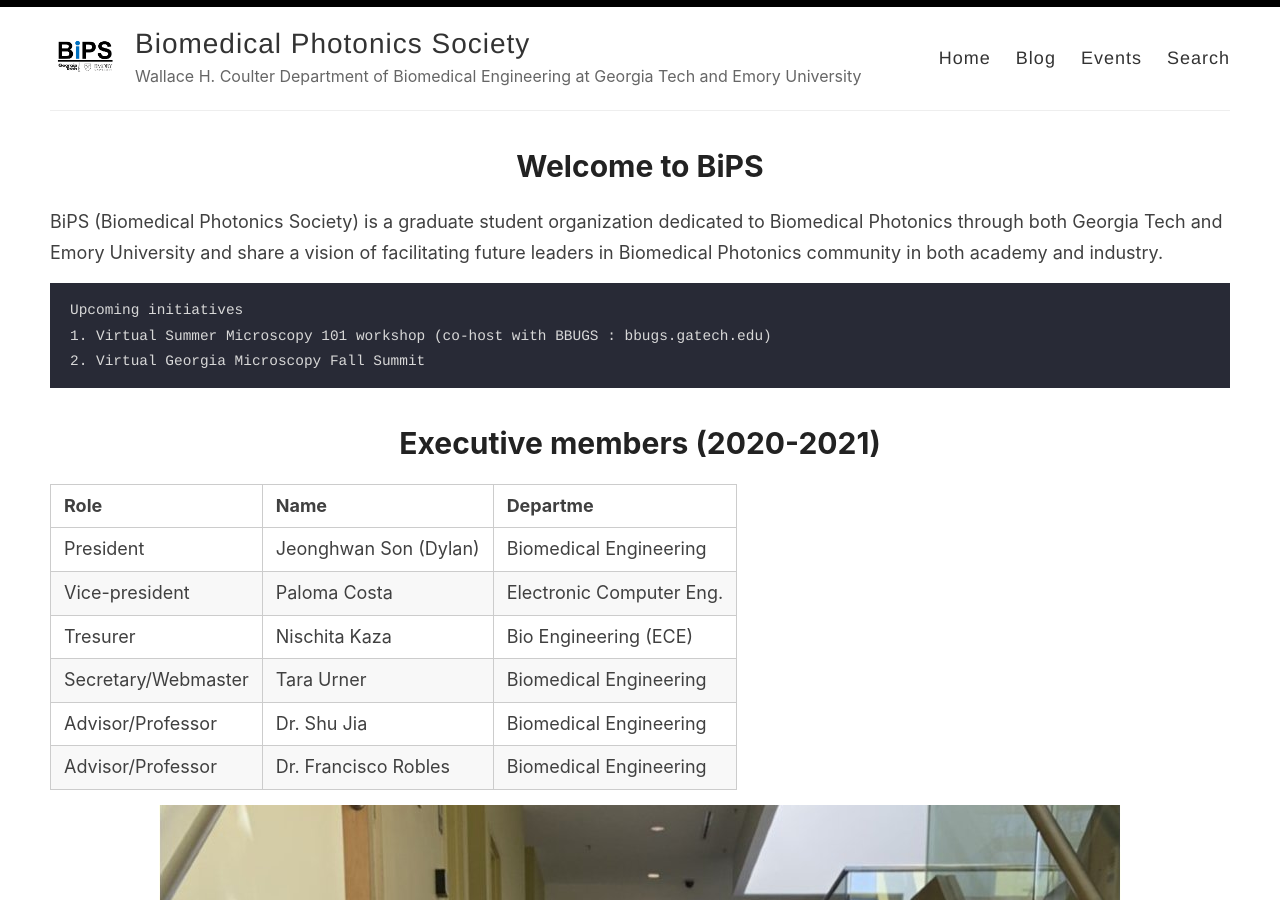
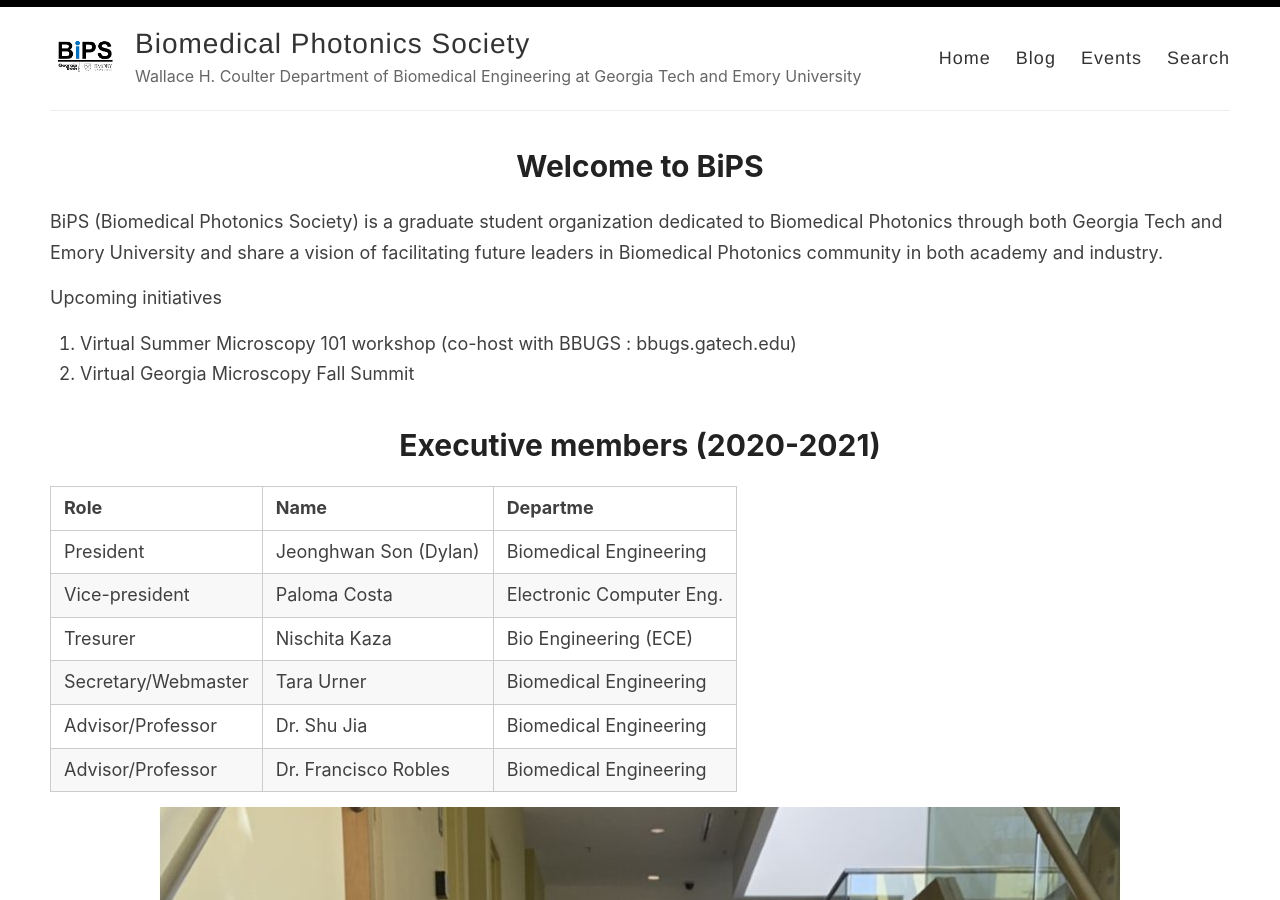
Before and after one commit to bipsgatech/bipsgatech.github.io, a Jekyll site: the page built from index.md, in a window 1280 px wide and 900 px high. Built offline with Jekyll 4.4.1, drawn with Linux system fonts in a browser that asks for light colours; our own code applies the rules of GitHub Pages for plain Markdown files.

Commit message:
Update index.md

````diff
--- a/index.md
+++ b/index.md
@@ -6,22 +6,22 @@ layout: default
 
 BiPS (Biomedical Photonics Society) is a graduate student organization dedicated to Biomedical Photonics through both Georgia Tech and Emory University and share a vision of facilitating future leaders in Biomedical Photonics community in both academy and industry.
 
-```html
-Upcoming initiatives
-1. Virtual Summer Microscopy 101 workshop (co-host with BBUGS : bbugs.gatech.edu)
-2. Virtual Georgia Microscopy Fall Summit
-```
+
+> Upcoming initiatives
+> 1. Virtual Summer Microscopy 101 workshop (co-host with BBUGS : bbugs.gatech.edu)
+> 2. Virtual Georgia Microscopy Fall Summit
+
 
 
 # Executive members (2020-2021)
 
-  |Role                | Name                  | Departme                 |
-  |------------------- | --------------------- | ------------------------ |
-  |President           | Jeonghwan Son (Dylan) | Biomedical Engineering   |
-  |Vice-president      | Paloma Costa          | Electronic Computer Eng. |
-  |Tresurer            | Nischita Kaza         | Bio Engineering (ECE)    |
-  |Secretary/Webmaster | Tara Urner            | Biomedical Engineering   |
-  |Advisor/Professor   | Dr. Shu Jia           | Biomedical Engineering   |
-  |Advisor/Professor   | Dr. Francisco Robles  | Biomedical Engineering   |
+ |Role                | Name                  | Departme                 |
+ |------------------- | --------------------- | ------------------------ |
+ |President           | Jeonghwan Son (Dylan) | Biomedical Engineering   |
+ |Vice-president      | Paloma Costa          | Electronic Computer Eng. |
+ |Tresurer            | Nischita Kaza         | Bio Engineering (ECE)    |
+ |Secretary/Webmaster | Tara Urner            | Biomedical Engineering   |
+ |Advisor/Professor   | Dr. Shu Jia           | Biomedical Engineering   |
+ |Advisor/Professor   | Dr. Francisco Robles  | Biomedical Engineering   |
 
 ![image](/images/Bips_executive.png)
````
